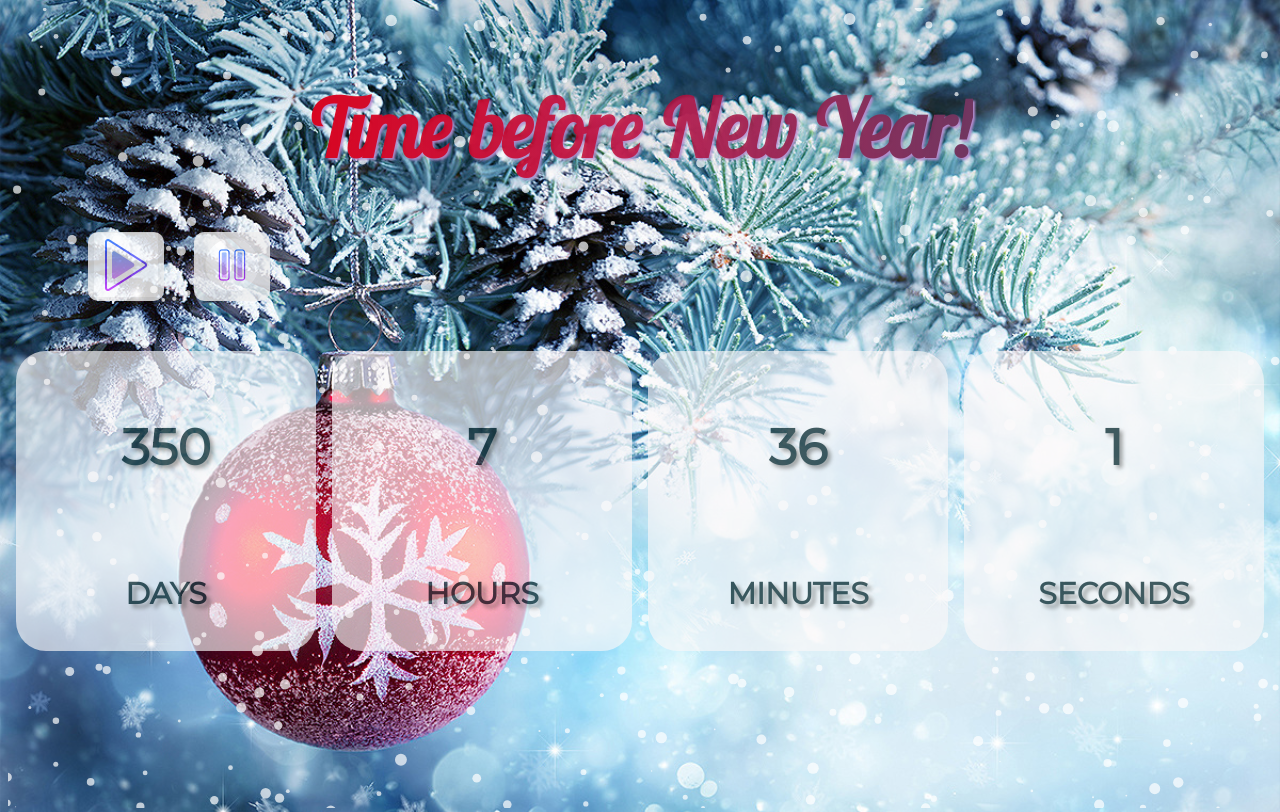
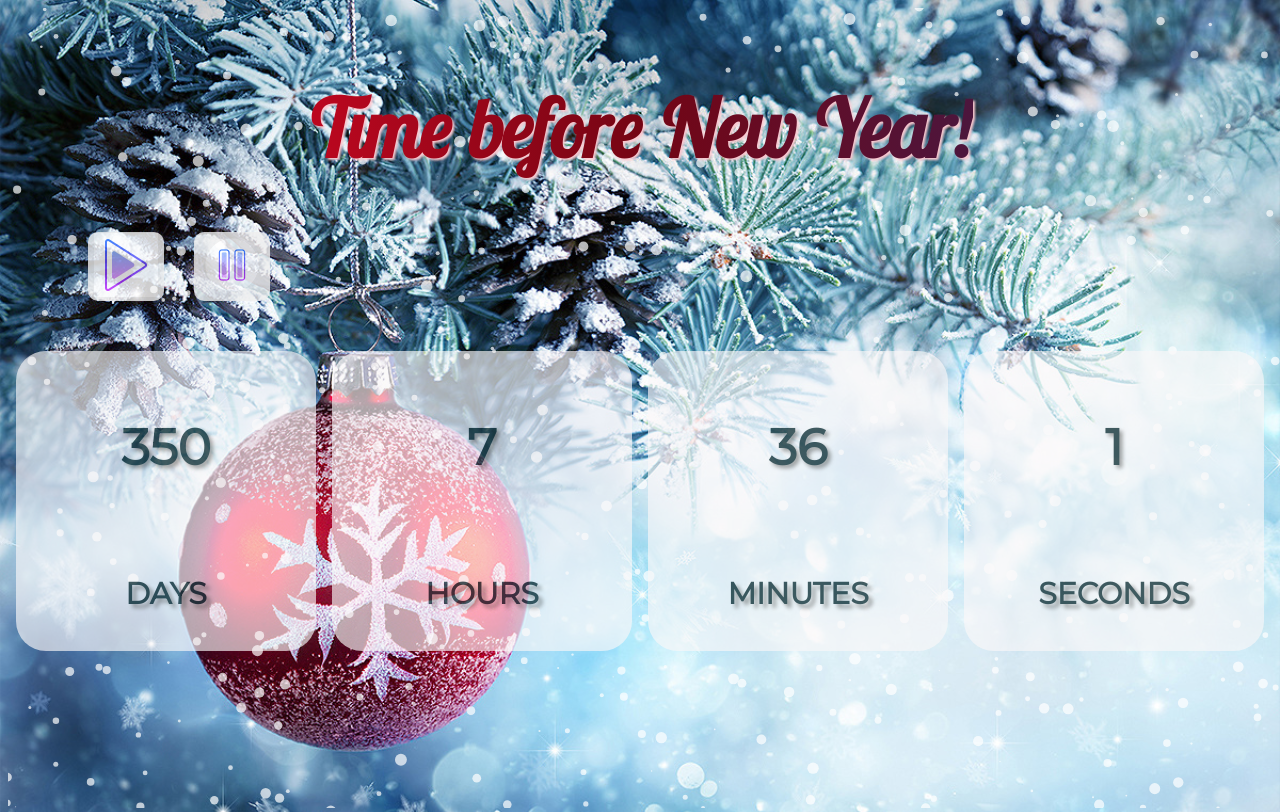
Before and after one commit to reginavic/count-time, a plain HTML site: page index.html in a window 1280 px wide. Drawn offline with nearby package versions, Linux system fonts and the light colour scheme.

Commit message:
Changing the color

```diff
--- a/style.css
+++ b/style.css
@@ -17,10 +17,10 @@ body {
 }
 h1 {
     font-size: 80px;
-    background: linear-gradient(to left,#703660,#be0735ce,#d80521);
+    background: linear-gradient(to left,#4c163d, #750514,#bd071f);
     -webkit-text-fill-color: transparent;
     -webkit-background-clip: text;
-    filter: drop-shadow(2px 2px 1px rgb(181, 140, 206));
+    filter: drop-shadow(2px 2px 1px #fac8cf);
     font-family: 'Lobster Two', cursive;
     margin-top: 70px;
 }
```
